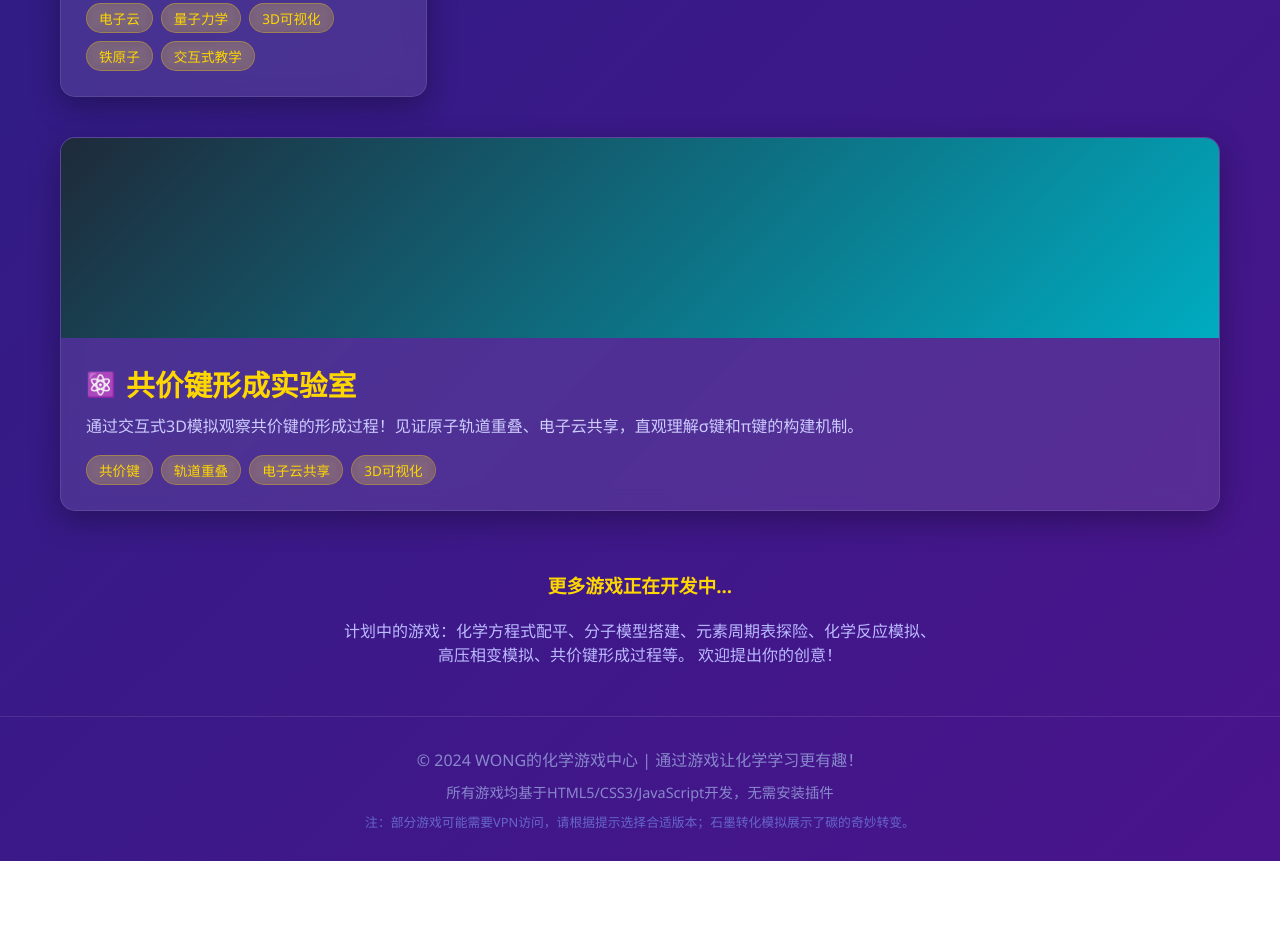
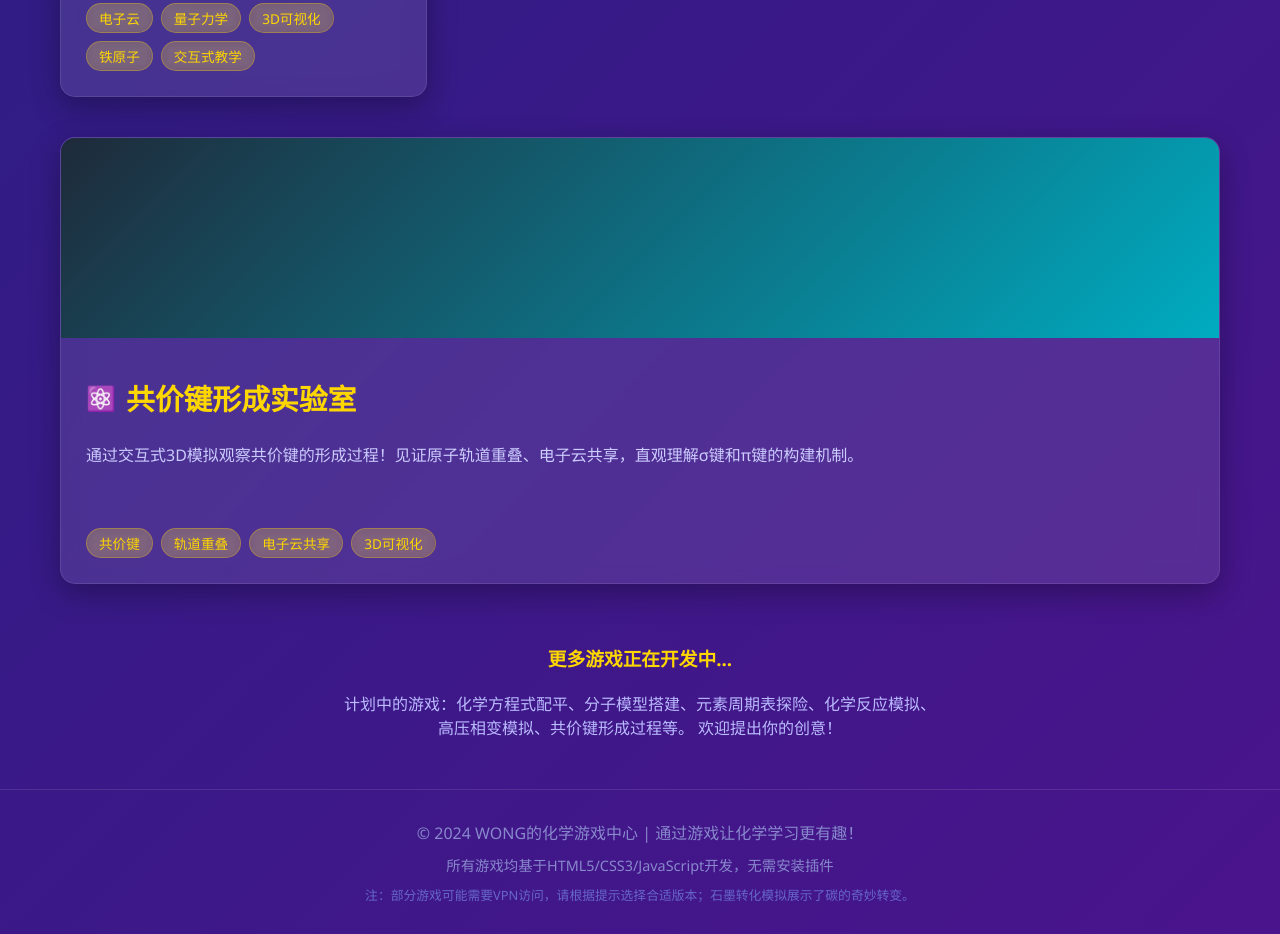
Before and after one commit to GrandmaChemistry/my-chemistry-games, a plain HTML site: page index.html in a window 1280 px wide. Shown: the part 1869-2803 px from the top of the page. Before the commit the page ends 2730 px from the top, so only its background shows below. Drawn offline with Linux system fonts and the light colour scheme.

Commit message:
Update index.html

```diff
--- a/index.html
+++ b/index.html
@@ -423,25 +423,27 @@
 
 
 
+
 <!-- 共价键形成过程 -->
-<div class="game-card">
+<div class="game-card" style="display: flex; flex-direction: column; height: 100%;">
     <div class="game-preview" style="background: linear-gradient(135deg, #1e2a3a, #00acc1);">
         <div class="preview-overlay">
             <button class="play-btn" onclick="window.open('https://covalentlab.netlify.app/', '_blank')">开始探索</button>
         </div>
     </div>
-    <div class="game-info">
-        <h2 class="game-title">
+    <div class="game-info" style="flex: 1; display: flex; flex-direction: column;">
+        <h2 class="game-title" style="min-height: 70px; display: flex; align-items: center;">
             <span class="game-icon">⚛️</span> 共价键形成实验室
         </h2>
-        <p class="game-description">
+        <p class="game-description" style="flex: 1; min-height: 70px; margin-bottom: 15px;">
             通过交互式3D模拟观察共价键的形成过程！见证原子轨道重叠、电子云共享，直观理解σ键和π键的构建机制。
         </p>
-        <div class="game-tags">
+        <div class="game-tags" style="margin-top: auto;">
             <span class="tag">共价键</span>
             <span class="tag">轨道重叠</span>
             <span class="tag">电子云共享</span>
             <span class="tag">3D可视化</span>
+
 
                </div>
             </div>
```
